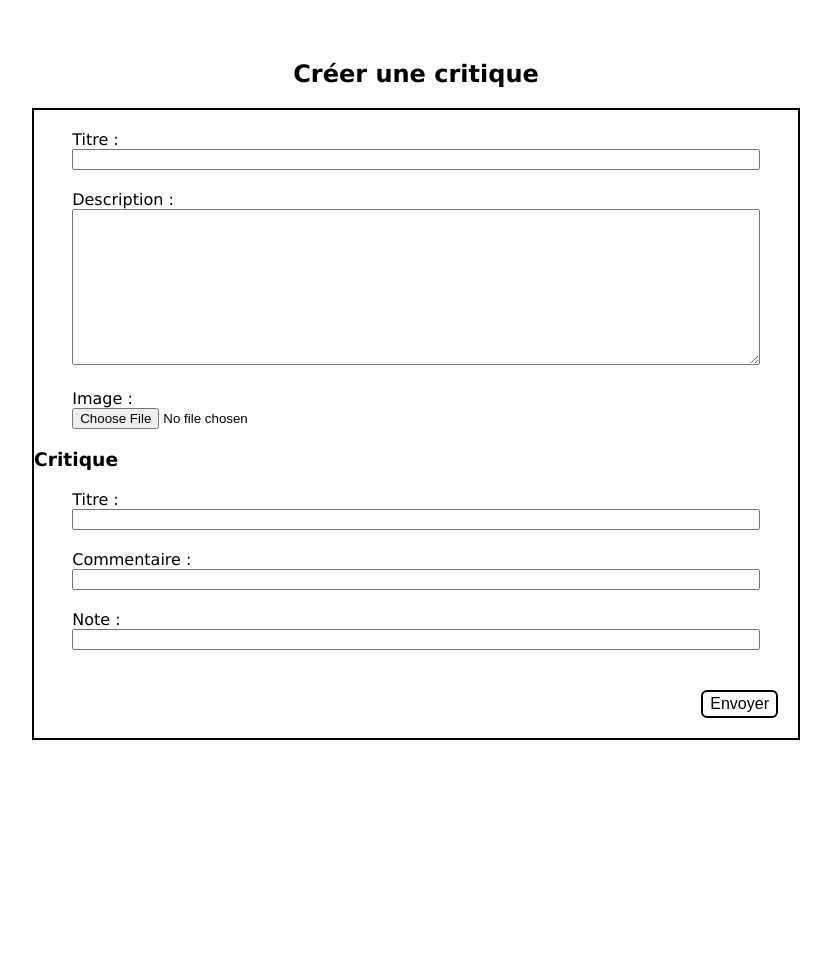
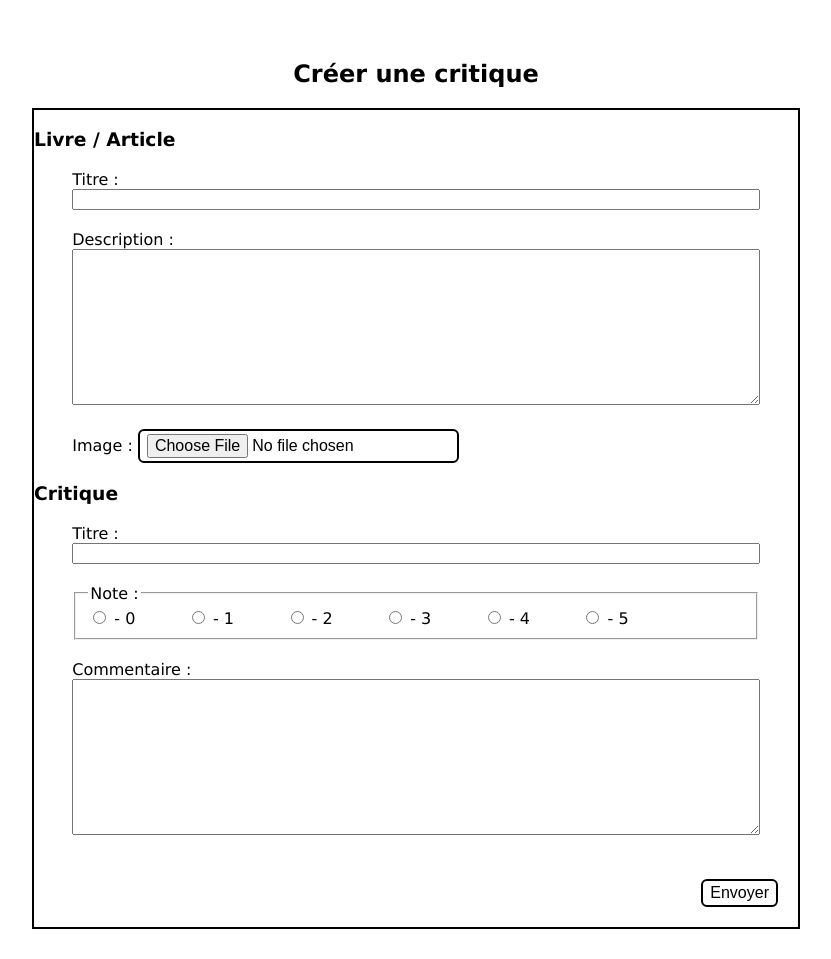
Before and after one commit to benjaminbourdon/LITReview, a Django app: page /review/critiques in a window 1280 px wide. Shown: the part 90-1049 px from the top of the page, without its empty margins (224-1055 px from the left). Before the commit the page ends 830 px from the top, so only its background shows below. Run offline with Django 4.2, Linux system fonts and the light colour scheme; a user stored in the database is signed in.

Commit message:
Improve ticket/review forms

```diff
--- a/review/forms.py
+++ b/review/forms.py
@@ -24,13 +24,21 @@ class FollowsUserForm(forms.Form):
         self.fields["user_to_follow"].queryset = queryset
 
 
-class TicketCreateForm(forms.ModelForm):
+class TicketForm(forms.ModelForm):
     class Meta:
         model = Ticket
         fields = ["title", "description", "image"]
+        widgets = {"image": forms.ClearableFileInput(attrs={"class": "link-button"})}
 
 
-class ReviewCreateForm(forms.ModelForm):
+class ReviewForm(forms.ModelForm):
     class Meta:
         model = Review
-        fields = ["headline", "body", "rating"]
+        fields = ["headline", "rating", "body"]
+        widgets = {
+            "body": forms.Textarea(),
+            "rating": forms.RadioSelect(
+                attrs={"class": "input_rate"},
+                choices=[(i, f" - {str(i)}") for i in range(0, 5 + 1)],
+            ),
+        }
--- a/review/static/css/style.css
+++ b/review/static/css/style.css
@@ -181,6 +181,17 @@ main h2 {
     border: black 2px solid;
 }
 
+.input_rate
+{
+    display: grid;
+    grid-template-columns: repeat(auto-fill, minmax(60px, 1fr));
+    gap: 35px;
+}
+
+.input_rate input {
+    display: inline-block;
+}
+
 .form__header {
     border-bottom: black 2px solid;
     padding: 0px 20px;
@@ -201,6 +212,6 @@ main h2 {
     margin: 20px 0px;
 }
 
-.form__body input, .form__body textarea {
+.form__body input[type="text"], .form__body textarea {
     width: 100%;
 }
--- a/review/templates/review/review_form.html
+++ b/review/templates/review/review_form.html
@@ -15,6 +15,7 @@
         {% include "ticket_snippet.html" with post=ticket edit=False %}
     </div>
     {% elif ticket_form %}
+    <h3>Livre / Article</h3>
     <div class="form__body">
         {{ ticket_form.as_div }}
     </div>
--- a/review/views/reviews/ReviewCreateFromTicket.py
+++ b/review/views/reviews/ReviewCreateFromTicket.py
@@ -7,13 +7,14 @@ from django.contrib.auth.mixins import LoginRequiredMixin, UserPassesTestMixin
 from django.urls import reverse_lazy
 
 from review.models import Review, Ticket
+from review.forms import ReviewForm
 
 
 class ReviewCreateFromTicket(
     LoginRequiredMixin, UserPassesTestMixin, generic.edit.CreateView
 ):
-    model = Review
-    fields = ["headline", "body", "rating"]
+    form_class = ReviewForm
+    template_name = "review/review_form.html"
     success_url = reverse_lazy("my_posts")
 
     title = "Créer une critique"
--- a/review/views/reviews/ReviewUpdate.py
+++ b/review/views/reviews/ReviewUpdate.py
@@ -5,11 +5,12 @@ from django.contrib.auth.mixins import LoginRequiredMixin, UserPassesTestMixin
 from django.urls import reverse_lazy
 
 from review.models import Review
+from review.forms import ReviewForm
 
 
 class ReviewUpdate(LoginRequiredMixin, UserPassesTestMixin, generic.edit.UpdateView):
     model = Review
-    fields = ["headline", "body", "rating"]
+    form_class = ReviewForm
     success_url = reverse_lazy("my_posts")
 
     title = "Modifier votre critique"
--- a/review/views/reviews/review_and_ticket_create.py
+++ b/review/views/reviews/review_and_ticket_create.py
@@ -6,15 +6,15 @@ from django.http.response import HttpResponseRedirect
 from django.shortcuts import render
 from django.urls import reverse
 
-from review.forms import ReviewCreateForm, TicketCreateForm
+from review.forms import ReviewForm, TicketForm
 
 
 @login_required
 @transaction.atomic
 def review_and_ticket_create(request):
     if request.method == "POST":
-        ticket_form = TicketCreateForm(request.POST)
-        review_form = ReviewCreateForm(request.POST)
+        ticket_form = TicketForm(request.POST)
+        review_form = ReviewForm(request.POST)
         if ticket_form.is_valid() and review_form.is_valid():
             ticket_form.instance.user = request.user
             ticket_form.full_clean()
@@ -27,8 +27,8 @@ def review_and_ticket_create(request):
             review_form.save()
             return HttpResponseRedirect(reverse("my_posts"))
     else:
-        ticket_form = TicketCreateForm()
-        review_form = ReviewCreateForm()
+        ticket_form = TicketForm()
+        review_form = ReviewForm()
     return render(
         request,
         "review/review_form.html",
--- a/review/views/tickets/TicketCreate.py
+++ b/review/views/tickets/TicketCreate.py
@@ -5,11 +5,12 @@ from django.contrib.auth.mixins import LoginRequiredMixin
 from django.urls import reverse_lazy
 
 from review.models import Ticket
+from review.forms import TicketForm
 
 
 class TicketCreate(LoginRequiredMixin, generic.edit.CreateView):
     model = Ticket
-    fields = ["title", "description", "image"]
+    form_class = TicketForm
     success_url = reverse_lazy("my_posts")
 
     title = "Créer un ticket"
--- a/review/views/tickets/TicketUpdate.py
+++ b/review/views/tickets/TicketUpdate.py
@@ -5,11 +5,12 @@ from django.contrib.auth.mixins import LoginRequiredMixin, UserPassesTestMixin
 from django.urls import reverse_lazy
 
 from review.models import Ticket
+from review.forms import TicketForm
 
 
 class TicketUpdate(LoginRequiredMixin, UserPassesTestMixin, generic.edit.UpdateView):
     model = Ticket
-    fields = ["title", "description", "image"]
+    form_class = TicketForm
     success_url = reverse_lazy("my_posts")
 
     title = "Modifier votre ticket"
```
